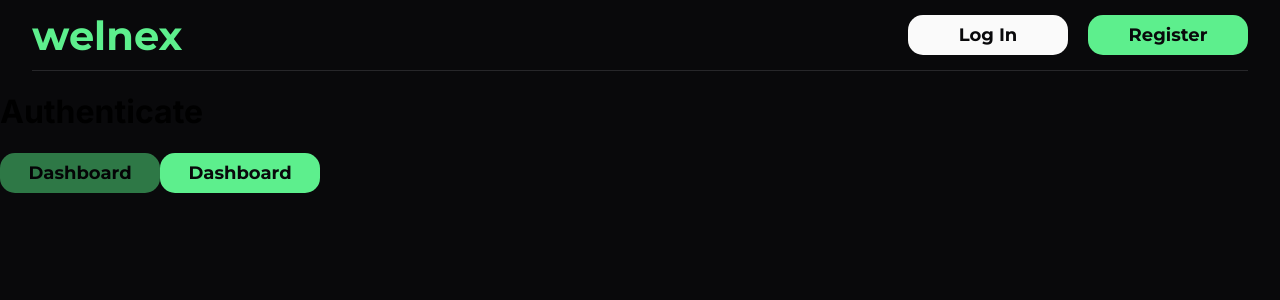
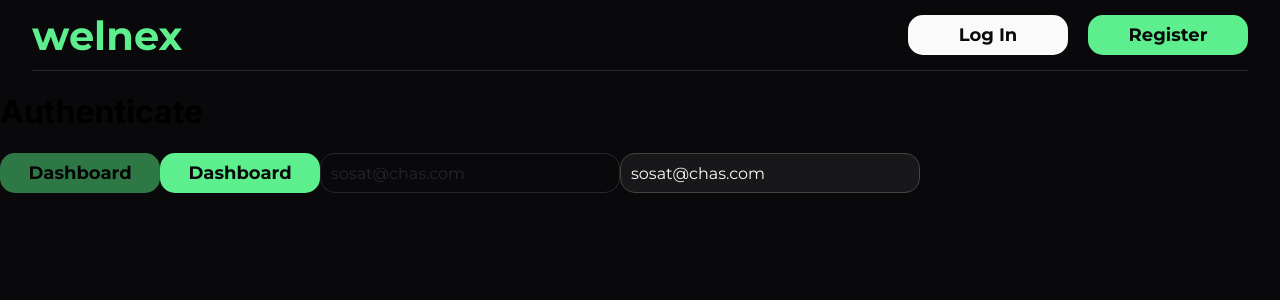
Before and after one commit to yodreik/frontend, a Next.js app: page /test in a window 1280 px wide. Shown: the top 300 px of the page. Built offline with nearby package versions, Linux system fonts and the light colour scheme.

Commit message:
chore: Add `input` component

```diff
--- a/src/app/test/page.tsx
+++ b/src/app/test/page.tsx
@@ -3,8 +3,15 @@
 import Header from "@/components/header/header";
 import Button from "@/components/button/button";
 import style from "./page.module.css";
+import Input from "@/components/input/input";
+import { ChangeEvent, useState } from "react";
 
 const AuthenticatePage = () => {
+  const [email, setEmail] = useState<string>("sosat@chas.com");
+
+  const handleEmailChange = (e: ChangeEvent<HTMLInputElement>) => {
+    setEmail(e.target.value);
+  };
   return (
     <>
       <Header />
@@ -22,6 +29,24 @@ const AuthenticatePage = () => {
           onClick={() => console.log("clicked")}
           disabled={false}
         />
+
+        <Input
+          value={email}
+          onChange={handleEmailChange}
+          type="email"
+          status=""
+          placeholder="Email"
+          disabled={true}
+        />
+
+        <Input
+          value={email}
+          onChange={handleEmailChange}
+          type="email"
+          status=""
+          placeholder="Email"
+          disabled={false}
+        />
       </div>
     </>
   );
--- a/src/components/input/input.module.css
+++ b/src/components/input/input.module.css
@@ -0,0 +1,44 @@
+.input {
+    width: 300px;
+    height: 40px;
+
+    padding: 0 10px 0 10px;
+
+    border-radius: 15px;
+    border: 1px solid var(--light-gray);
+    outline: none;
+
+    font-family: "Montserrat", sans-serif;
+    font-weight: 400;
+    font-size: 16px;
+
+    background-color: var(--dark-gray);
+    color: var(--white);
+}
+
+.input:focus {
+    border-color: var(--blue);
+    outline: none;
+}
+
+.inputError {
+    outline: none;
+    border-color: var(--red);
+    color: var(--red);
+}
+
+.inputError:focus {
+    outline: none;
+    border-color: var(--red);
+    color: var(--red);
+}
+
+.input:disabled {
+    color: var(--gray);
+    background-color: rgba(0, 0, 0, 0);
+    border-color: var(--gray);
+}
+
+.input::placeholder {
+    color: var(--gray);
+}
--- a/src/components/input/input.tsx
+++ b/src/components/input/input.tsx
@@ -0,0 +1,32 @@
+"use client";
+
+import styles from "./input.module.css";
+import "../../styles/fonts.css";
+import { ChangeEvent } from "react";
+
+interface Props {
+  value: string;
+  onChange: (e: ChangeEvent<HTMLInputElement>) => void;
+  type?: string;
+  status?: "error" | "";
+  placeholder?: string;
+  disabled?: boolean;
+}
+
+const Input = (props: Props) => {
+  return (
+    <input
+      className={
+        props.status === "error"
+          ? `${styles.input} ${styles.inputError}`
+          : `${styles.input}`
+      }
+      placeholder={props.placeholder}
+      value={props.value}
+      onChange={props.onChange}
+      disabled={props.disabled}
+    />
+  );
+};
+
+export default Input;
```
